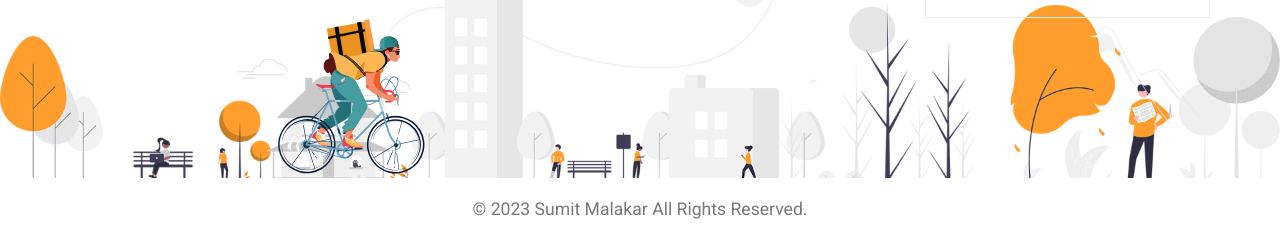
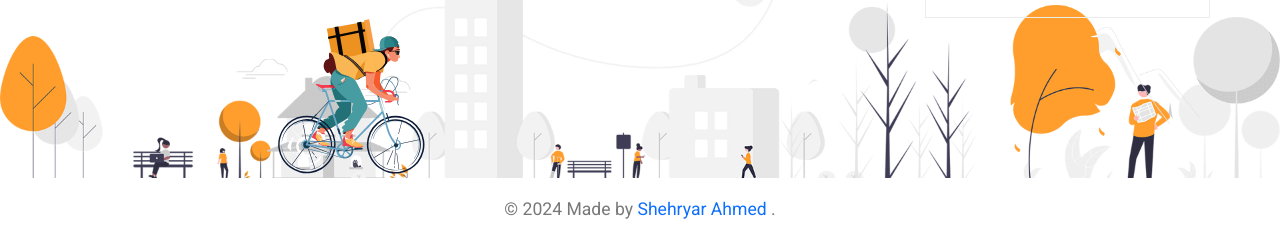
Before and after one commit to shehryarahmed26/shehryar-fast-food-web, a plain HTML site: page index.html in a window 1280 px wide. Shown: the part 3393-3644 px from the top of the page. Drawn offline with nearby package versions, Linux system fonts and the light colour scheme.

Commit message:
'github-link-added'

```diff
--- a/index.html
+++ b/index.html
@@ -250,7 +250,7 @@
       </div>
     </footer>
     <div class="sub-footer">
-      <p class="text-center">© 2023 Sumit Malakar All Rights Reserved.</p>
+      <p class="text-center">© 2024 Made by <a href="https://github.com/shehryarahmed26">Shehryar Ahmed</a> .</p>
     </div>
   </body>
   <script src="https://kit.fontawesome.com/55c89f430b.js" crossorigin="anonymous"></script>
```
